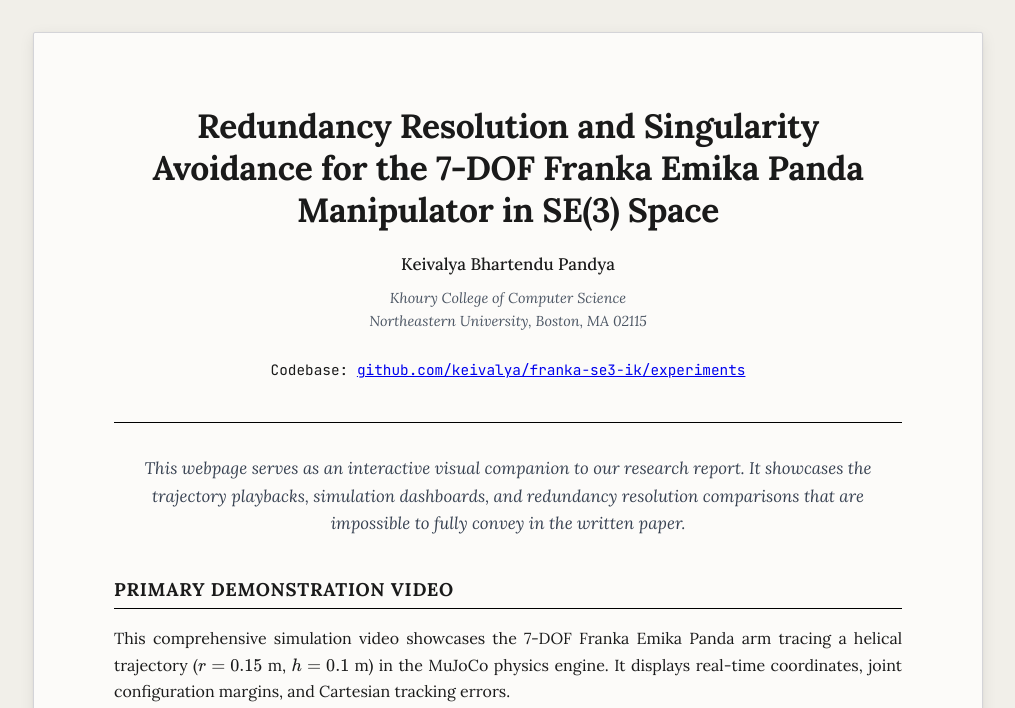
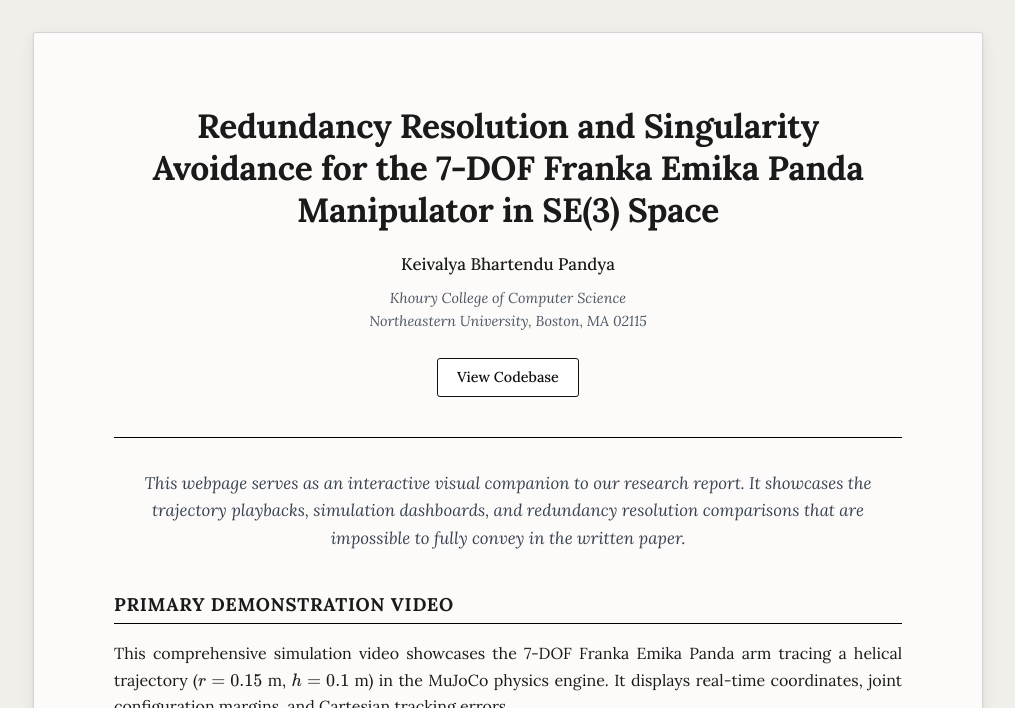
Before and after one commit to keivalya/franka-se3-ik, a website built with Vite: page index.html in a window 1280 px wide. Shown: the top 708 px of the page, without its empty margins (132-1147 px from the left). Built offline with nearby package versions, Linux system fonts and the light colour scheme.

Commit message:
Feat: Replace text codebase link in header with styled view codebase button

```diff
--- a/index.html
+++ b/index.html
@@ -33,8 +33,8 @@
                 Khoury College of Computer Science<br>
                 Northeastern University, Boston, MA 02115
             </div>
-            <div style="text-align: center; margin-top: 0.5rem; font-size: 0.9rem; font-family: var(--font-mono);">
-                Codebase: <a href="https://github.com/keivalya/franka-se3-ik/tree/main/experiments" target="_blank">github.com/keivalya/franka-se3-ik/experiments</a>
+            <div style="text-align: center; margin-top: 1rem; margin-bottom: 0.5rem;">
+                <a href="https://github.com/keivalya/franka-se3-ik/tree/main/experiments" target="_blank" style="display: inline-block; font-family: var(--font-serif); font-size: 0.9rem; font-weight: 500; color: #111; text-decoration: none; border: 1.5px solid #111; padding: 0.4rem 1.2rem; border-radius: 3px; background-color: #fff; transition: all 0.2s ease;" onmouseover="this.style.backgroundColor='#111'; this.style.color='#fff';" onmouseout="this.style.backgroundColor='#fff'; this.style.color='#111';">View Codebase</a>
             </div>
         </header>
 
```
